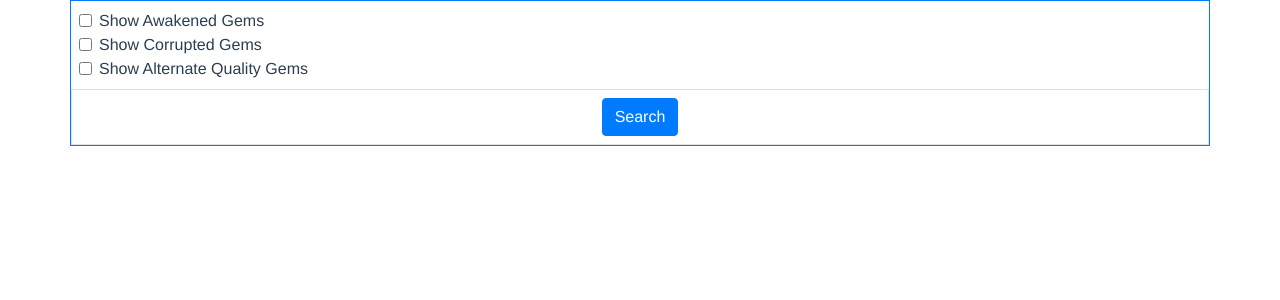
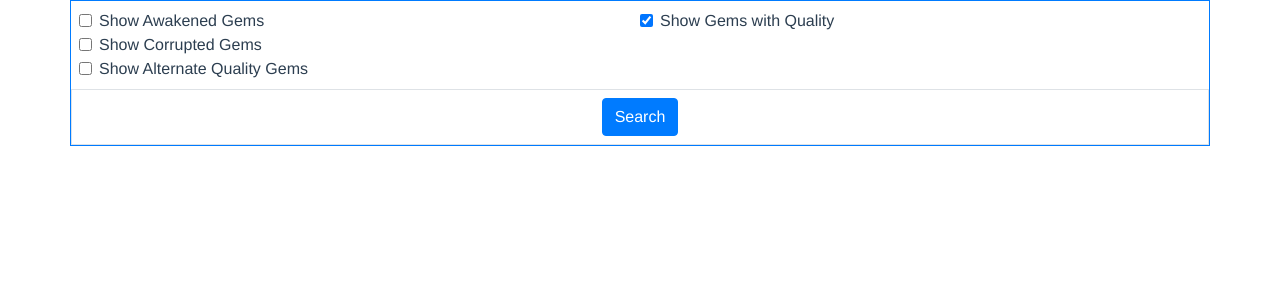
Before and after one commit to wertons/gemHelper, a Vue app in the folder front-end/: page / in a window 1280 px wide. Shown: the top 300 px of the page. Built offline with nearby package versions, Linux system fonts and the light colour scheme.

Commit message:
Formatting and basic gem corruption validation

```diff
--- a/front-end/src/components/FilterOptionContainer.vue
+++ b/front-end/src/components/FilterOptionContainer.vue
@@ -1,5 +1,5 @@
 <template>
-  <div class="col-6 p-0 ">
+  <div class="col-12 p-0 ">
     <slot></slot>
   </div>
 </template>
--- a/front-end/src/components/GemFilters.vue
+++ b/front-end/src/components/GemFilters.vue
@@ -1,6 +1,7 @@
 <template>
   <div class=" container border border-primary mb-3 p-0" id="gemFilters">
-    <section name="filterOptions" class="d-flex flex-column m-2">
+    <section name="filterOptions" class="d-flex  m-2">
+      <div class="col-6 p-0">
         <FilterOptionContainer>
           <div class="form-check text-left ">
             <input class="form-check-input" type="checkbox" value="" id="awakenedCheck">
@@ -25,6 +26,18 @@
             </label>
           </div>
         </FilterOptionContainer>
+      </div>
+      <div class="col-6 p-0">
+        <FilterOptionContainer>
+          <div class="form-check text-left ">
+            <input class="form-check-input" type="checkbox" value="" id="qualityCheck" checked>
+            <label class="form-check-label" for="qualityCheck">
+              Show Gems with Quality
+            </label>
+          </div>
+        </FilterOptionContainer>
+      </div>
+
     </section>
 
     <div class="col-12 border border-top">
--- a/front-end/src/components/GemRow.vue
+++ b/front-end/src/components/GemRow.vue
@@ -7,7 +7,7 @@
       </span>
     </div>
     <div name="Profit" class="cold-7 p-2">
-      {{gemProfit}} chaos for {{gem.max.variant}} -> {{gem.min.variant}}
+      {{gemProfit}} chaos for {{gem.min.variant}} into {{gem.max.variant}}
     </div>
   </li>
 </template>
```
Also changed, not shown: 2 other files (tests, documents, lock files or other folders). Lines whose indentation alone changed are shown as unchanged.
